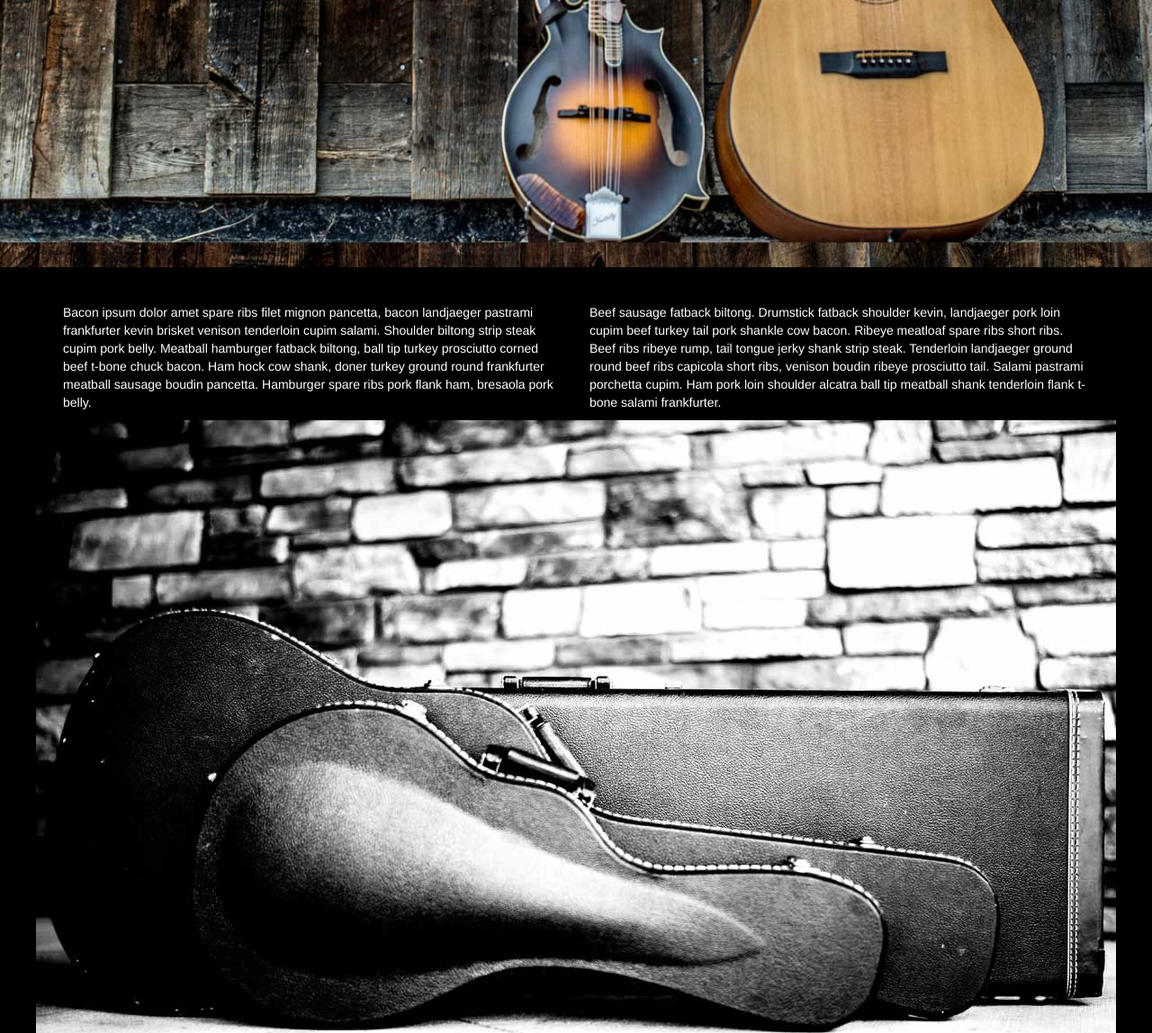
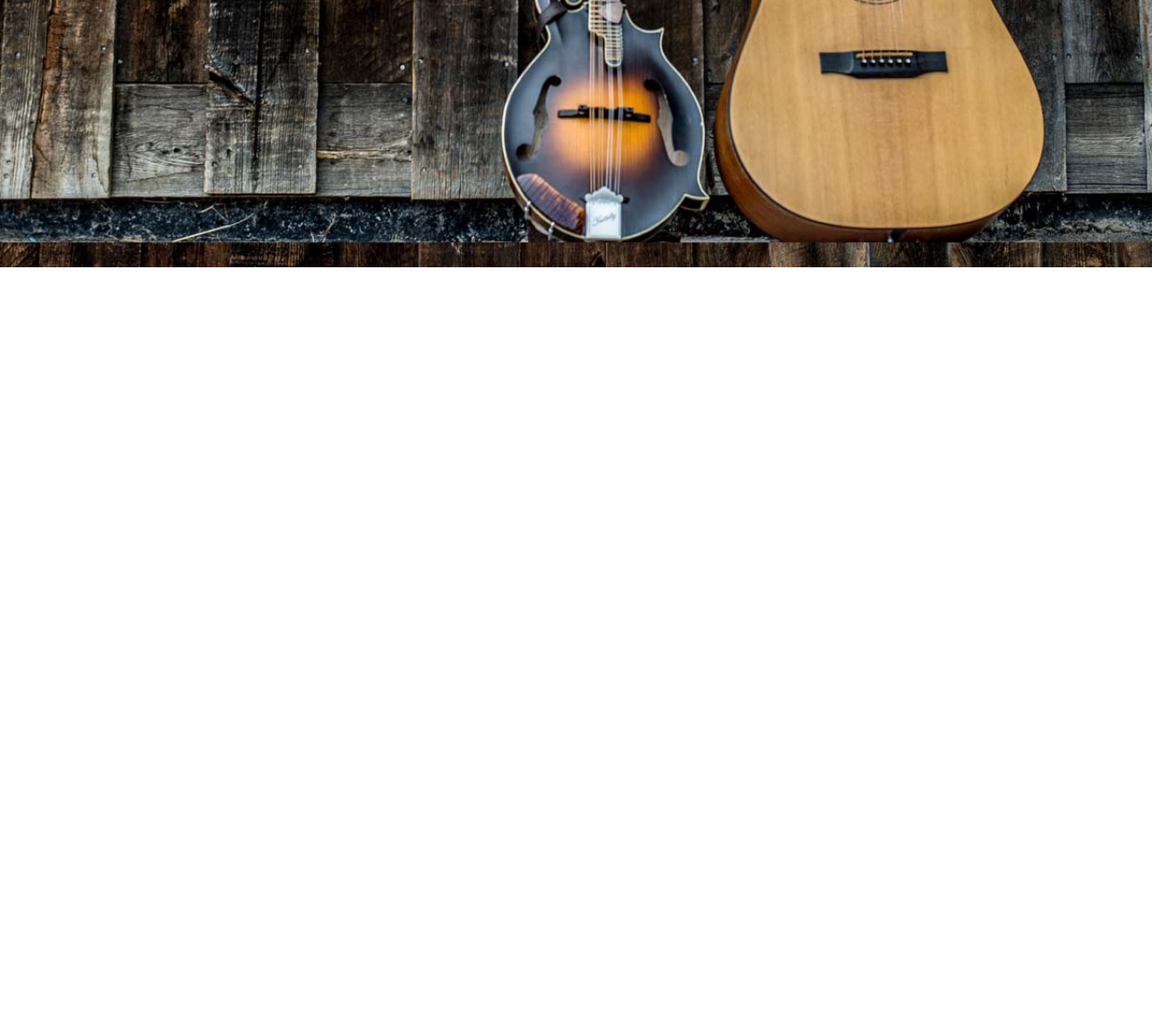
Before and after one commit to snakeriverdrifters/snakeriverdrifters.github.io, a plain HTML site: page index.html in a window 1280 px wide. Shown: the part 585-1733 px from the top of the page at 90% size. After the commit the page ends 882 px from the top, so only its background shows below. Drawn offline with nearby package versions, Linux system fonts and the light colour scheme.

```diff
--- a/index.html
+++ b/index.html
@@ -64,7 +64,7 @@
     </div>
   </div>
 
-  <div class="srd-banner">
+  <!-- <div class="srd-banner">
 
     <div class="container">
       <div class="row">
@@ -86,7 +86,7 @@
     <p>info@SnakeRiverDrifters.com</p>
     <p>http://fb.me/snakeriverdriftersmusic</p>
 
-  </div>
+  </div> -->
 
 
 
```
